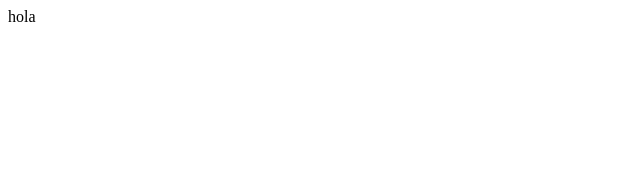
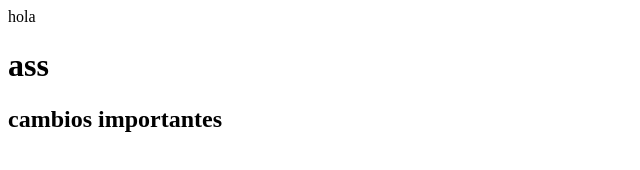
Before and after one commit to AmeLemur/ultimoYa, a plain HTML site: page index.html in a window 1280 px wide. Shown: the whole page, without its empty margins (0-640 px from the left). Drawn offline with Linux system fonts and the light colour scheme.

Commit message:
importante

```diff
--- a/index.html
+++ b/index.html
@@ -6,6 +6,7 @@
   </head>
   <body>
     hola
-
+<h1>ass</h1>
+<h2>cambios importantes</h2>
   </body>
 </html>
```
